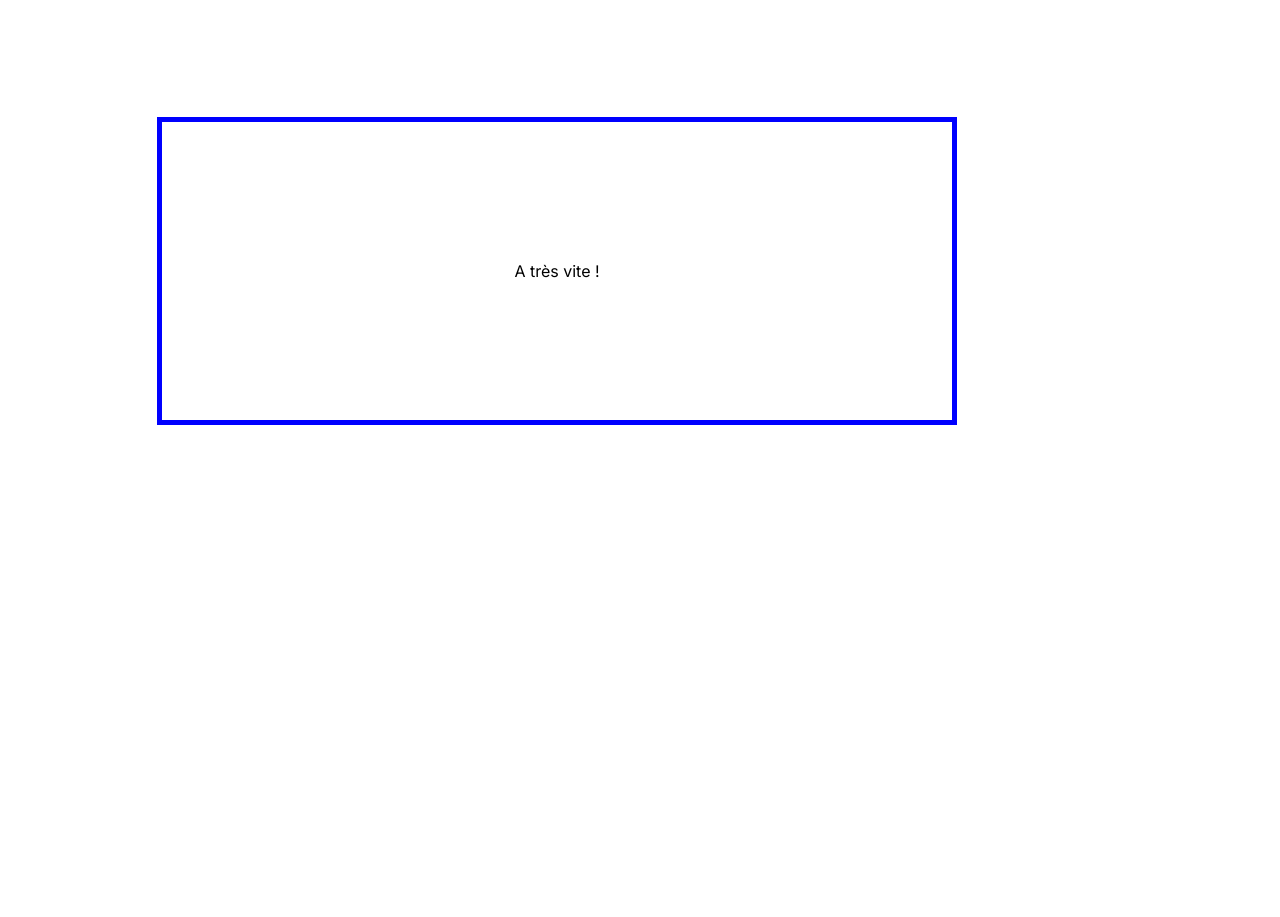
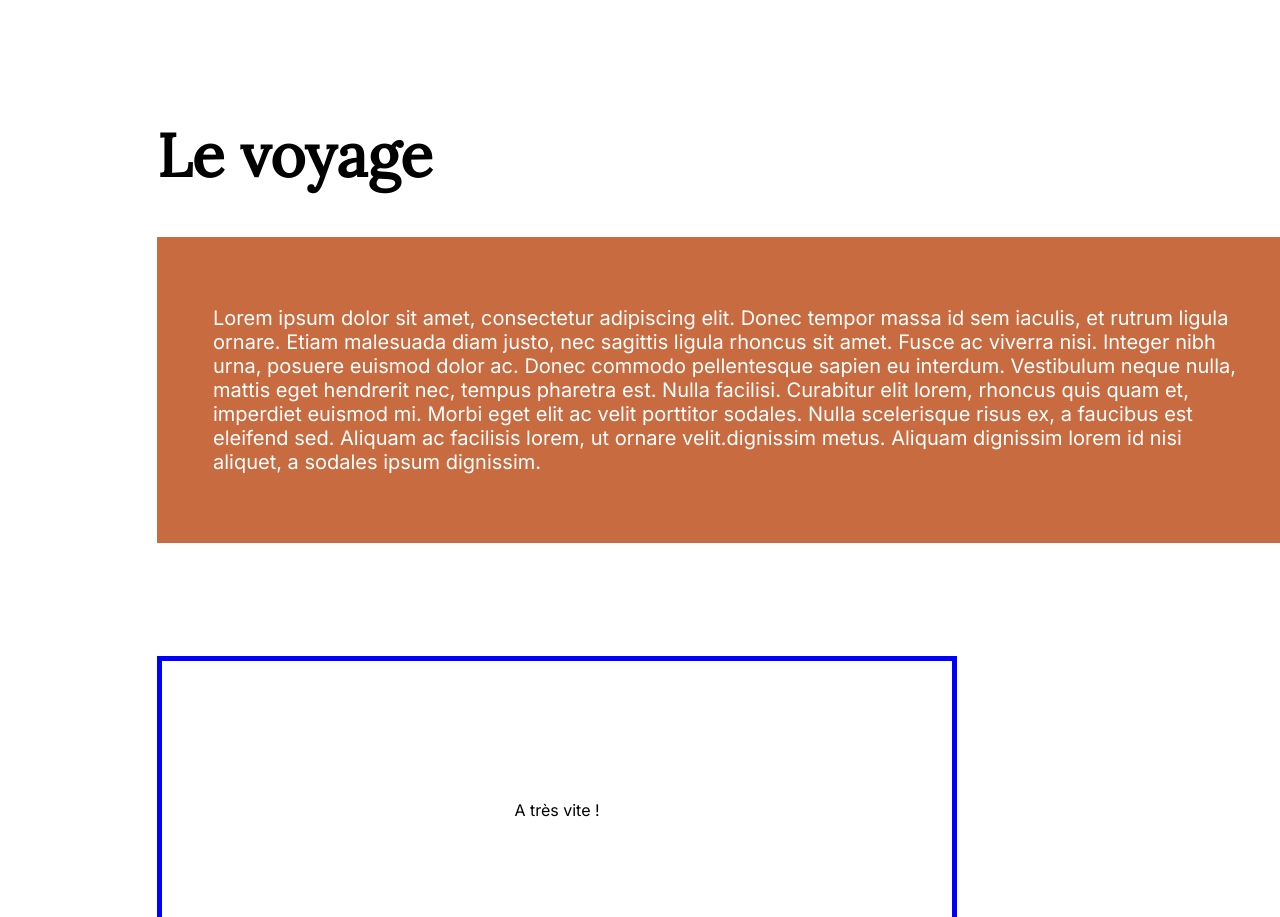
Before and after one commit to JulieNonnon/carnet-de-voyage_julie, an Angular app: page /article in a window 1280 px wide. Shown: the part 1153-2070 px from the top of the page. Before the commit the page ends 1578 px from the top, so only its background shows below. Built offline with nearby package versions, Linux system fonts and the light colour scheme.

Commit message:
feature: travel pitch created, to be fixed later

```diff
--- a/src/app/app.module.ts
+++ b/src/app/app.module.ts
@@ -11,6 +11,7 @@ import { HomeComponent } from './pages/home/home.component';
 import { ArticleComponent } from './pages/article/article.component';
 import { BackButtonComponent } from './components/back-button/back-button.component';
 import { TravelIntroComponent } from './components/travel-intro/travel-intro.component';
+import { TravelPitchComponent } from './components/travel-pitch/travel-pitch.component';
 
 
 @NgModule({
@@ -23,7 +24,8 @@ import { TravelIntroComponent } from './components/travel-intro/travel-intro.com
     HomeComponent,
     ArticleComponent,
     BackButtonComponent,
-    TravelIntroComponent
+    TravelIntroComponent,
+    TravelPitchComponent
 
   ],
   imports: [
--- /dev/null
+++ b/src/app/components/travel-pitch/travel-pitch.component.css
@@ -0,0 +1,17 @@
+main{
+    margin-left: 157px;
+
+}
+
+p{
+    font-size: 20px;
+    color: var(--colorTextBloc);
+}
+
+.pitchBloc{
+    background-color: var(--colorBloc);
+    width: 142vh;
+    height: fit-content;
+    margin: 44px 0 113px 0;
+    padding: 69px 56px
+}
--- /dev/null
+++ b/src/app/components/travel-pitch/travel-pitch.component.html
@@ -0,0 +1,12 @@
+
+<main>
+
+    <div class="mainContent">
+
+        <h2>Le voyage</h2>
+
+        <div class="pitchBloc">
+            <p>{{ Articles.travelPitch }}</p>
+        </div>
+
+    </div>
--- /dev/null
+++ b/src/app/components/travel-pitch/travel-pitch.component.ts
@@ -0,0 +1,13 @@
+import { Component } from '@angular/core';
+import { ARTICLES, IArticle } from 'src/app/Mocks/article';
+
+@Component({
+  selector: 'app-travel-pitch',
+  templateUrl: './travel-pitch.component.html',
+  styleUrls: ['./travel-pitch.component.css']
+})
+export class TravelPitchComponent {
+
+  Articles: IArticle = ARTICLES[ARTICLES.length-1];
+
+}
--- a/src/app/pages/article/article.component.html
+++ b/src/app/pages/article/article.component.html
@@ -3,3 +3,5 @@
 <app-back-button></app-back-button>
 
 <app-travel-intro></app-travel-intro>
+
+<app-travel-pitch></app-travel-pitch>
```
Also changed, not shown: 1 other file (tests, documents, lock files or other folders).
